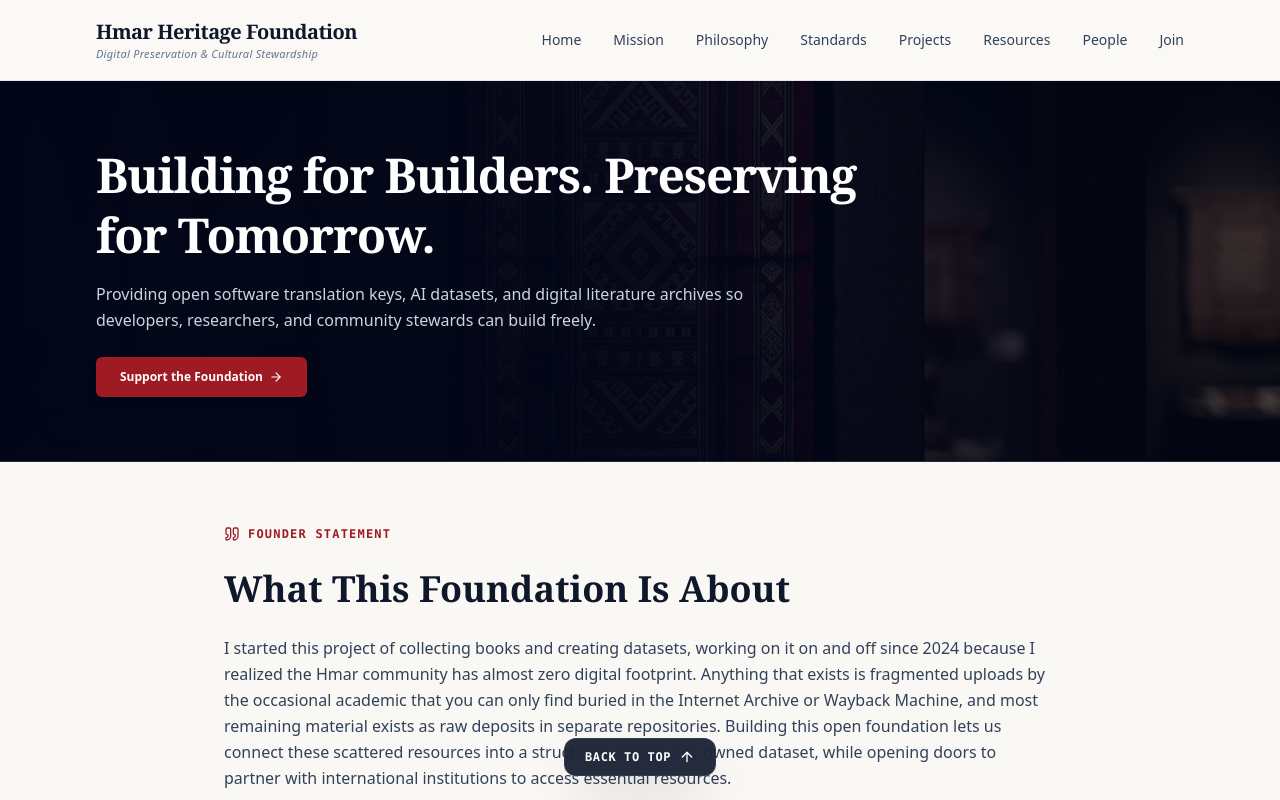
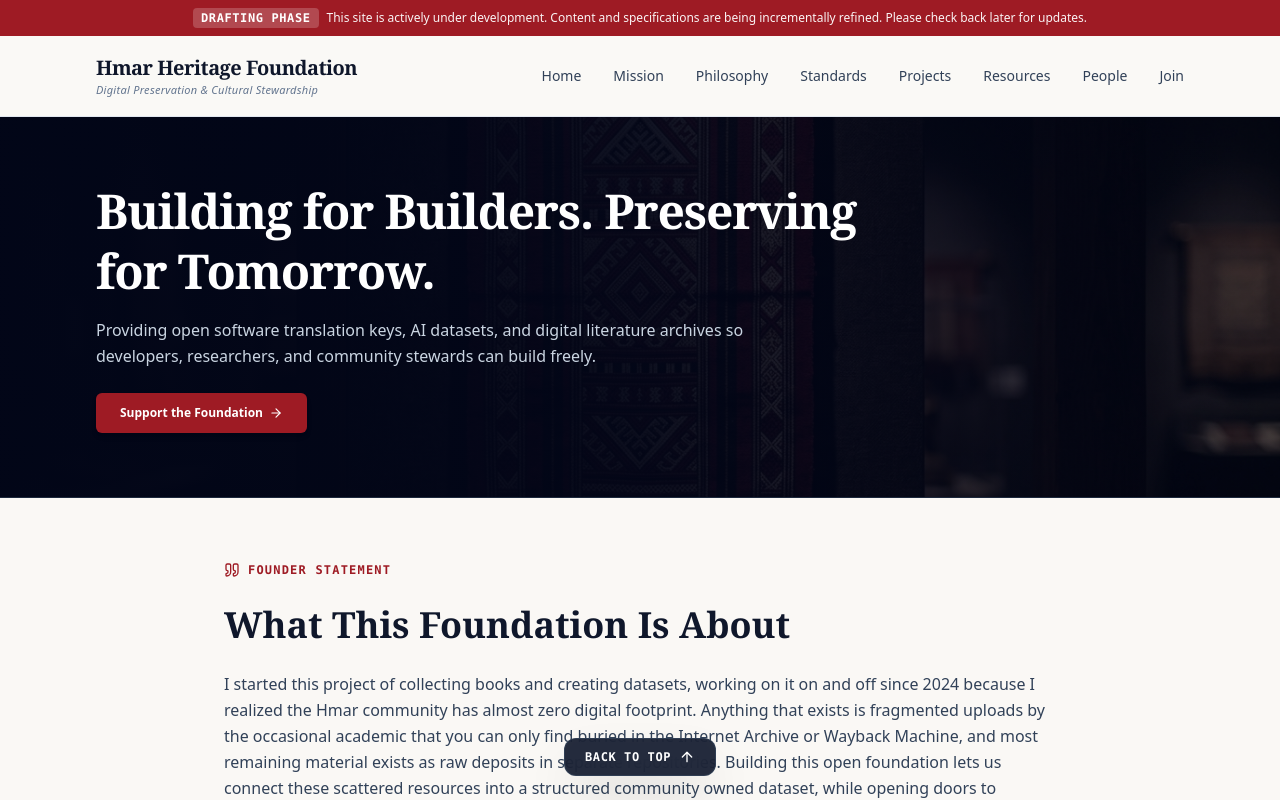
Before and after one commit to hmar-heritage-org/home, a Next.js app: page / in a window 1280 px wide. Shown: the top 800 px of the page. Built offline with nearby package versions, Linux system fonts and the light colour scheme.

Commit message:
Add drafting phase announcement banner to Navbar

```diff
--- a/src/components/Navbar.tsx
+++ b/src/components/Navbar.tsx
@@ -10,6 +10,16 @@
 
   return (
     <div className="w-full">
+      {/* Top Development Announcement Banner */}
+      <div className="bg-[#9E1B24] text-white text-xs font-sans py-2 px-4 text-center">
+        <div className="max-w-6xl mx-auto flex items-center justify-center gap-2 flex-wrap">
+          <span className="font-bold uppercase tracking-wider font-mono text-2xs bg-white/20 px-2 py-0.5 rounded">Drafting Phase</span>
+          <span className="opacity-95">
+            This site is actively under development. Content and specifications are being incrementally refined. Please check back later for updates.
+          </span>
+        </div>
+      </div>
+
       {/* Main Non-Sticky Header */}
       <header className="bg-[#FAF9F6] border-b border-slate-200">
         <div className="max-w-6xl mx-auto px-4 sm:px-6 lg:px-8">
```
